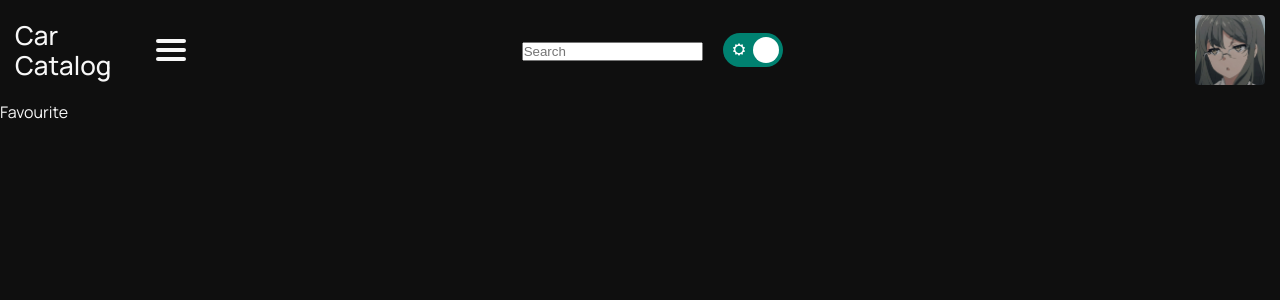
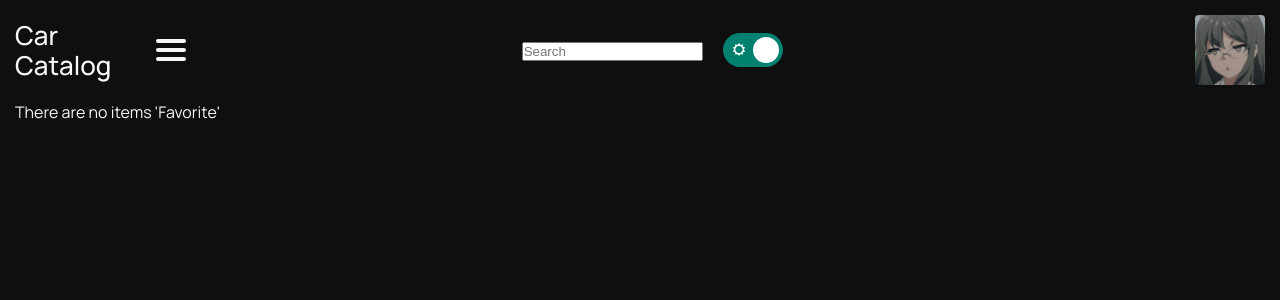
Before and after one commit to kashubyak/car-Catalog, a React (Vite) app: page /favourite in a window 1280 px wide. Shown: the top 300 px of the page. Built offline with nearby package versions, Linux system fonts and the light colour scheme.

Commit message:
Completed development of ui/ux "Favorites" menu.

```diff
--- a/src/components/screens/Favorites/Favorites.tsx
+++ b/src/components/screens/Favorites/Favorites.tsx
@@ -1,10 +1,18 @@
+import homeStyle from 'components/screens/home/main/ItemCar/CarItem.module.css'
 import { Header } from 'components/ui/header/Header'
 import { useFavorites } from 'hooks/useFavorites'
-import { FC, SetStateAction } from 'react'
+import { FC, SetStateAction, useState } from 'react'
 import { ISideBarState } from 'types/content.interface'
 import { MenuLinks } from '../../ui/navBar/menuLinks/MenuLinks'
+import { CarItem } from '../home/main/ItemCar/СarItem'
 import styles from './Favorites.module.css'
+
 const Favorites: FC<ISideBarState> = ({ activeMenuItem }) => {
+	const { favorites } = useFavorites()
+	const [activeMenuIndex, setActiveMenuIndex] = useState<number | null>(null)
+	const handleMenuIndex = (index: number) => {
+		setActiveMenuIndex(prevIndex => (prevIndex === index ? null : index))
+	}
 	return (
 		<div className={styles.container}>
 			<Header />
@@ -15,7 +23,20 @@ const Favorites: FC<ISideBarState> = ({ activeMenuItem }) => {
 						throw new Error('Function not implemented.')
 					}}
 				/>
-				<div className={styles.con}>Favourite</div>
+				<div className={homeStyle.container}>
+					{favorites.length ? (
+						favorites.map((car, index) => (
+							<CarItem
+								key={car.id}
+								car={car}
+								active={activeMenuIndex === index}
+								onToggle={() => handleMenuIndex(index)}
+							/>
+						))
+					) : (
+						<div>There are no items 'Favorite'</div>
+					)}
+				</div>
 			</div>
 		</div>
 	)
--- a/src/components/screens/home/main/ItemCar/carItem.module.css
+++ b/src/components/screens/home/main/ItemCar/carItem.module.css
@@ -17,6 +17,7 @@
 	background: var(--card-back);
 	box-shadow: 0px 0px 5px rgba(0, 0, 0, 0.2);
 	width: 100%;
+	max-width: 800px;
 }
 
 .card img {
--- a/src/components/ui/navBar/menuLinks/MenuLinks.tsx
+++ b/src/components/ui/navBar/menuLinks/MenuLinks.tsx
@@ -41,7 +41,7 @@ const MenuLinks: React.FC<ISideBarState> = ({ activeMenuItem }) => {
 								>
 									<i className='fa fa-heart' aria-hidden='true'></i>
 									<span>Favorite</span>
-									<span className={styles.scoreFaiv}>{favorites.length}</span>
+									<span className={styles.scoreFav}>{favorites.length}</span>
 								</li>
 							</Link>
 							<Link to='/create-car'>
--- a/src/components/ui/navBar/menuLinks/menuLinks.module.css
+++ b/src/components/ui/navBar/menuLinks/menuLinks.module.css
@@ -52,9 +52,9 @@
 .switchTheme {
 	display: none;
 }
-.scoreFaiv {
+.scoreFav {
 	position: absolute;
-	color: var(--white-color);
+	color: #f7f7f7;
 	margin: 0px 3px;
 	width: 10px;
 	height: 10px;
```
